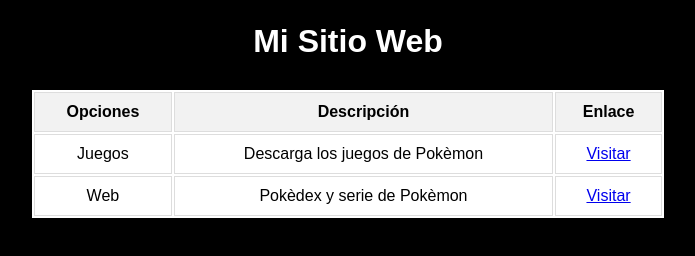
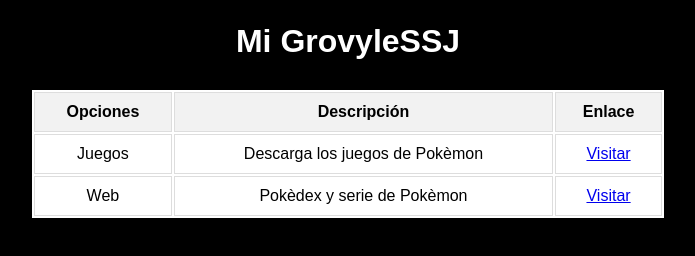
Before and after one commit to GrovyleSSJ/GrovyleSSJ.github.io, a plain HTML site: page index.html in a window 1280 px wide. Shown: the part 252-508 px from the top of the page, without its empty margins (292-987 px from the left). Drawn offline with Linux system fonts and the light colour scheme.

Commit message:
Update index.html

```diff
--- a/index.html
+++ b/index.html
@@ -38,7 +38,7 @@
 <body>
   <div class="container">
     <img class="logo" src="logo.jpg" alt="Logo">
-    <h1>Mi Sitio Web</h1>
+    <h1>Mi GrovyleSSJ</h1>
     <div class="table-container">
       <table>
         <tr>
```
